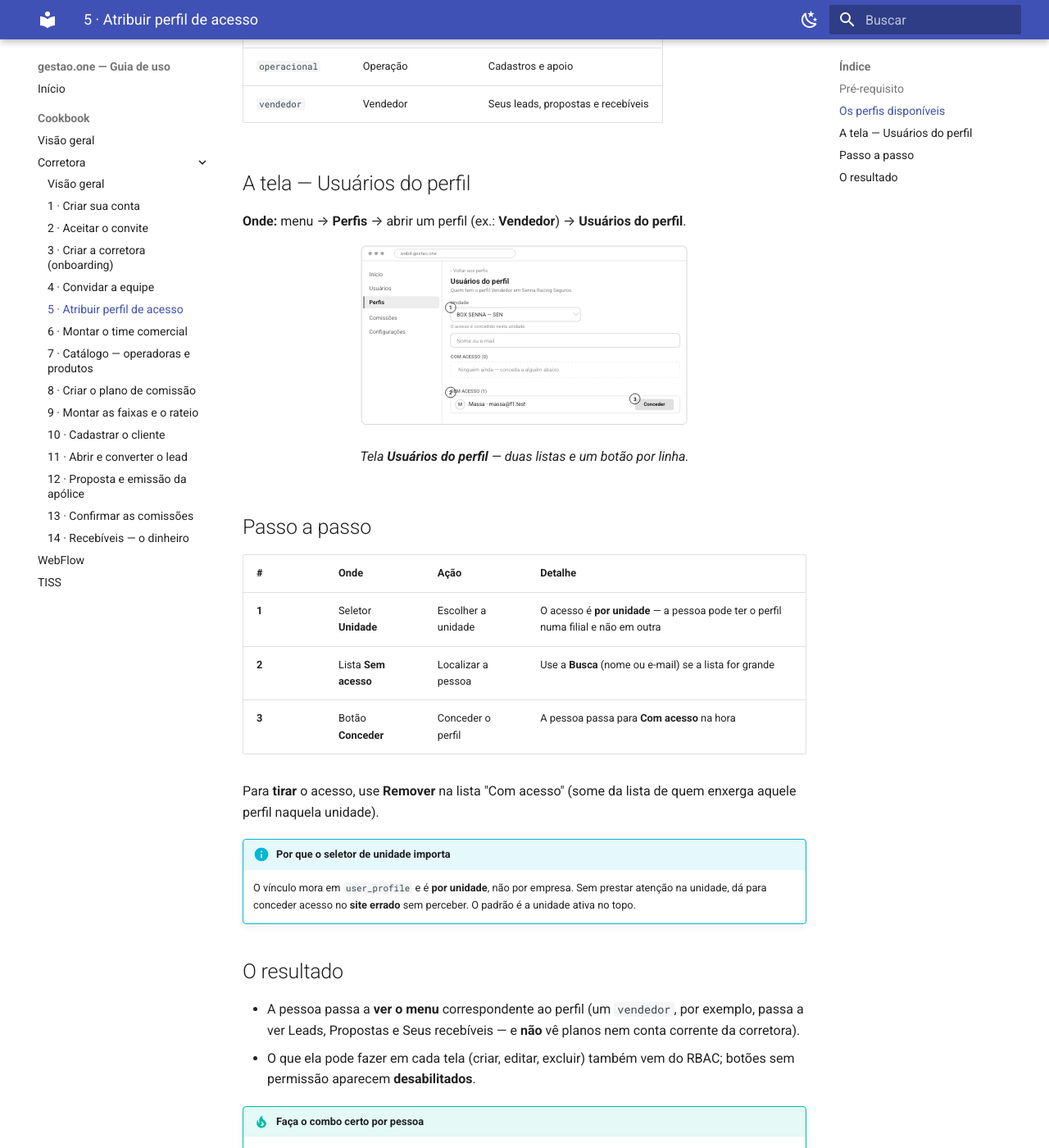
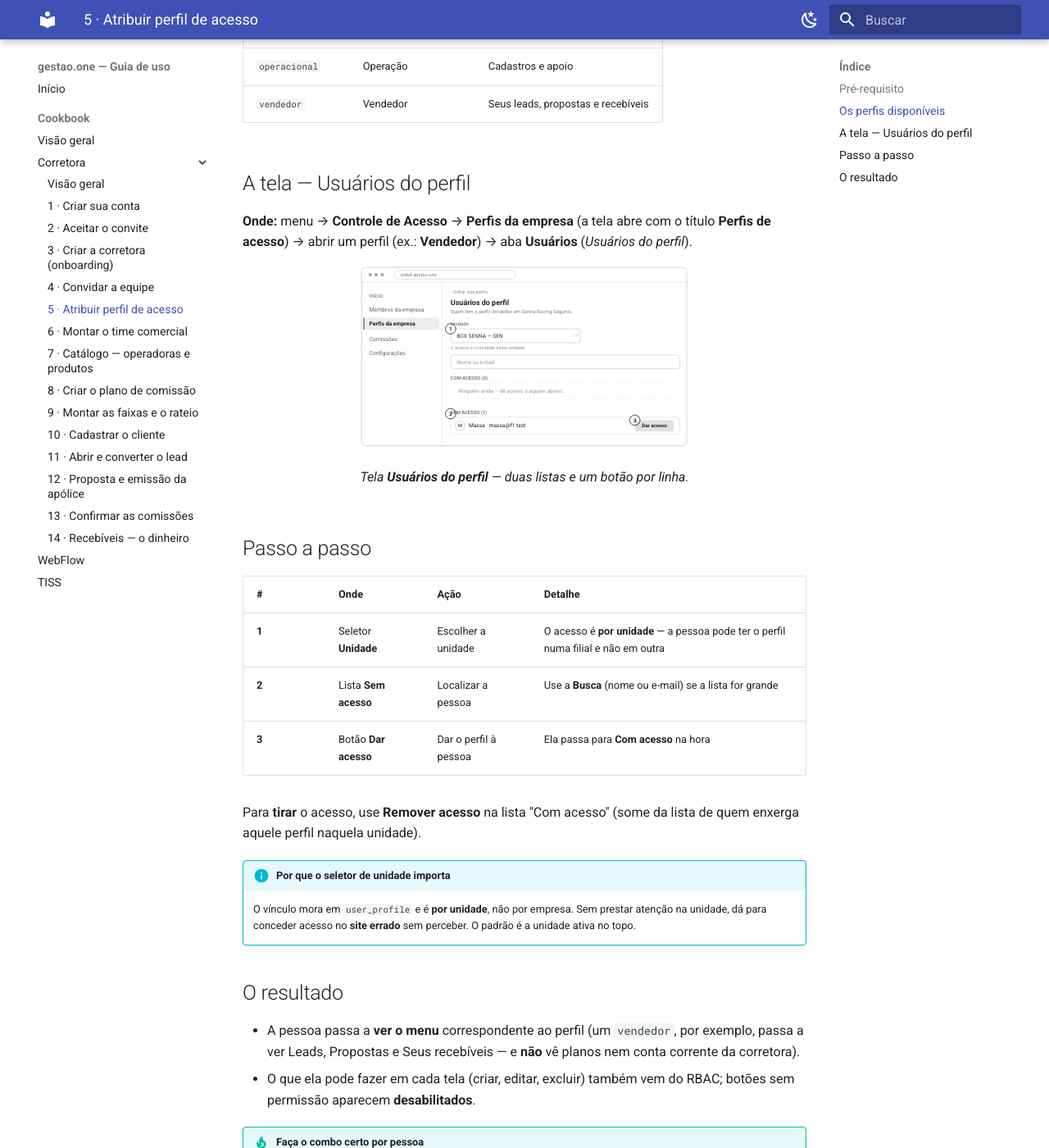
Before and after one commit to renatofagalde/wiki-gestao-one, an MkDocs documentation site: the page built from docs/cookbook/corretora/05-perfil-acesso.md, in a window 1280 px wide and 1400 px high, scrolled down 831 px. Shown: the whole window at 82% size. Built offline with MkDocs 1.6.1 and Material for MkDocs 9.7.7, drawn with Linux system fonts in a browser that asks for light colours; some of the changed text lies outside the part shown.

Commit message:
📝 docs(cookbook): fix profile screen menu labels, buttons and link
Use real menu path (Controle de Acesso -> Perfis da empresa), rename the
buttons to Dar acesso / Remover acesso, and point the prerequisite to the
renamed invite step.

```diff
--- a/docs/cookbook/corretora/05-perfil-acesso.md
+++ b/docs/cookbook/corretora/05-perfil-acesso.md
@@ -13,8 +13,8 @@ pessoa no "grupo de permissão" certo.
 ## Pré-requisito
 
 A pessoa precisa ter **aceitado o convite** (status **ativo** em
-[Usuários](04-convidar.md)). Quem está só **convidado** ainda não pode receber
-perfil.
+[Membros da empresa](03-convidar.md)). Quem está só **convidado** ainda não pode
+receber perfil.
 
 ## Os perfis disponíveis
 
@@ -31,12 +31,13 @@ Os perfis vêm do servidor (RBAC) e têm nomes em português:
 
 ## A tela — Usuários do perfil
 
-**Onde:** menu → **Perfis** → abrir um perfil (ex.: **Vendedor**) → **Usuários do
-perfil**.
+**Onde:** menu → **Controle de Acesso** → **Perfis da empresa** (a tela abre com o
+título **Perfis de acesso**) → abrir um perfil (ex.: **Vendedor**) → aba
+**Usuários** (*Usuários do perfil*).
 
 <figure>
 <svg xmlns="http://www.w3.org/2000/svg" viewBox="0 0 760 420" role="img"
-     aria-label="Tela Usuários do perfil Vendedor com listas Com acesso e Sem acesso e botão Conceder"
+     aria-label="Tela Usuários do perfil Vendedor com listas Com acesso e Sem acesso e botão Dar acesso"
      style="width:100%;height:auto;color:var(--md-default-fg-color);font-family:var(--md-text-font-family,system-ui,sans-serif)">
   <rect x="4" y="4" width="752" height="412" rx="10" fill="none" stroke="currentColor" stroke-opacity="0.35"/>
   <line x1="4" y1="38" x2="756" y2="38" stroke="currentColor" stroke-opacity="0.2"/>
@@ -48,10 +49,10 @@ perfil**.
 
   <line x1="190" y1="38" x2="190" y2="416" stroke="currentColor" stroke-opacity="0.15"/>
   <text x="22" y="74"  font-size="13" fill="currentColor" fill-opacity="0.7">Início</text>
-  <text x="22" y="106" font-size="13" fill="currentColor" fill-opacity="0.7">Usuários</text>
+  <text x="22" y="106" font-size="13" fill="currentColor" fill-opacity="0.7">Membros da empresa</text>
   <rect x="8" y="120" width="176" height="28" rx="6" fill="currentColor" fill-opacity="0.08"/>
   <rect x="8" y="120" width="3" height="28" fill="currentColor" fill-opacity="0.55"/>
-  <text x="22" y="139" font-size="13" font-weight="700" fill="currentColor">Perfis</text>
+  <text x="22" y="139" font-size="13" font-weight="700" fill="currentColor">Perfis da empresa</text>
   <text x="22" y="174" font-size="13" fill="currentColor" fill-opacity="0.7">Comissões</text>
   <text x="22" y="206" font-size="13" fill="currentColor" fill-opacity="0.7">Configurações</text>
 
@@ -74,7 +75,7 @@ perfil**.
   <!-- com acesso -->
   <text x="210" y="264" font-size="11" font-weight="700" fill="currentColor" fill-opacity="0.6">COM ACESSO (0)</text>
   <rect x="210" y="272" width="530" height="36" rx="7" fill="none" stroke="currentColor" stroke-opacity="0.12" stroke-dasharray="4 4"/>
-  <text x="228" y="294" font-size="12" fill="currentColor" fill-opacity="0.45">Ninguém ainda — conceda a alguém abaixo.</text>
+  <text x="228" y="294" font-size="12" fill="currentColor" fill-opacity="0.45">Ninguém ainda — dê acesso a alguém abaixo.</text>
 
   <!-- sem acesso -->
   <text x="210" y="342" font-size="11" font-weight="700" fill="currentColor" fill-opacity="0.6">SEM ACESSO (1)</text>
@@ -83,7 +84,7 @@ perfil**.
   <text x="232" y="374" font-size="11" font-weight="700" fill="currentColor" fill-opacity="0.7" text-anchor="middle">M</text>
   <text x="252" y="374" font-size="12.5" fill="currentColor">Massa · massa@f1.test</text>
   <rect x="636" y="357" width="90" height="26" rx="6" fill="currentColor" fill-opacity="0.14"/>
-  <text x="681" y="374" font-size="11.5" font-weight="600" fill="currentColor" text-anchor="middle">Conceder</text>
+  <text x="681" y="374" font-size="11.5" font-weight="600" fill="currentColor" text-anchor="middle">Dar acesso</text>
 
   <g font-size="12" font-weight="700" text-anchor="middle">
     <circle cx="210" cy="146" r="12" fill="none" stroke="currentColor" stroke-width="1.5"/>
@@ -103,10 +104,10 @@ perfil**.
 | --- | --- | --- | --- |
 | **1** | Seletor **Unidade** | Escolher a unidade | O acesso é **por unidade** — a pessoa pode ter o perfil numa filial e não em outra |
 | **2** | Lista **Sem acesso** | Localizar a pessoa | Use a **Busca** (nome ou e-mail) se a lista for grande |
-| **3** | Botão **Conceder** | Conceder o perfil | A pessoa passa para **Com acesso** na hora |
+| **3** | Botão **Dar acesso** | Dar o perfil à pessoa | Ela passa para **Com acesso** na hora |
 
-Para **tirar** o acesso, use **Remover** na lista "Com acesso" (some da lista de
-quem enxerga aquele perfil naquela unidade).
+Para **tirar** o acesso, use **Remover acesso** na lista "Com acesso" (some da
+lista de quem enxerga aquele perfil naquela unidade).
 
 !!! info "Por que o seletor de unidade importa"
     O vínculo mora em `user_profile` e é **por unidade**, não por empresa. Sem
```
